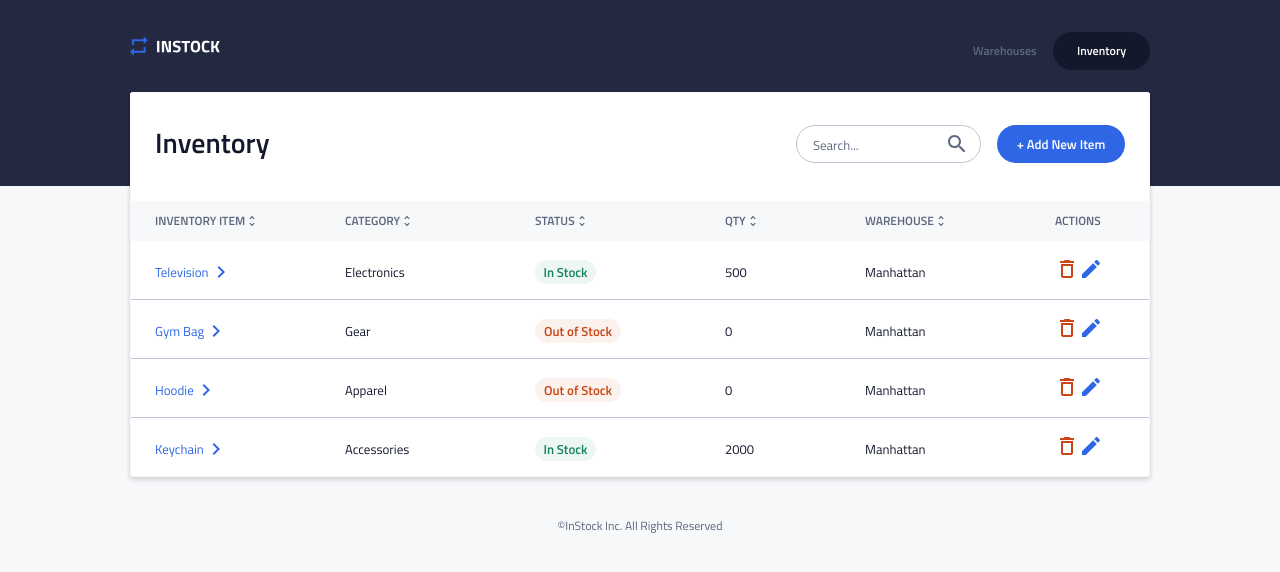
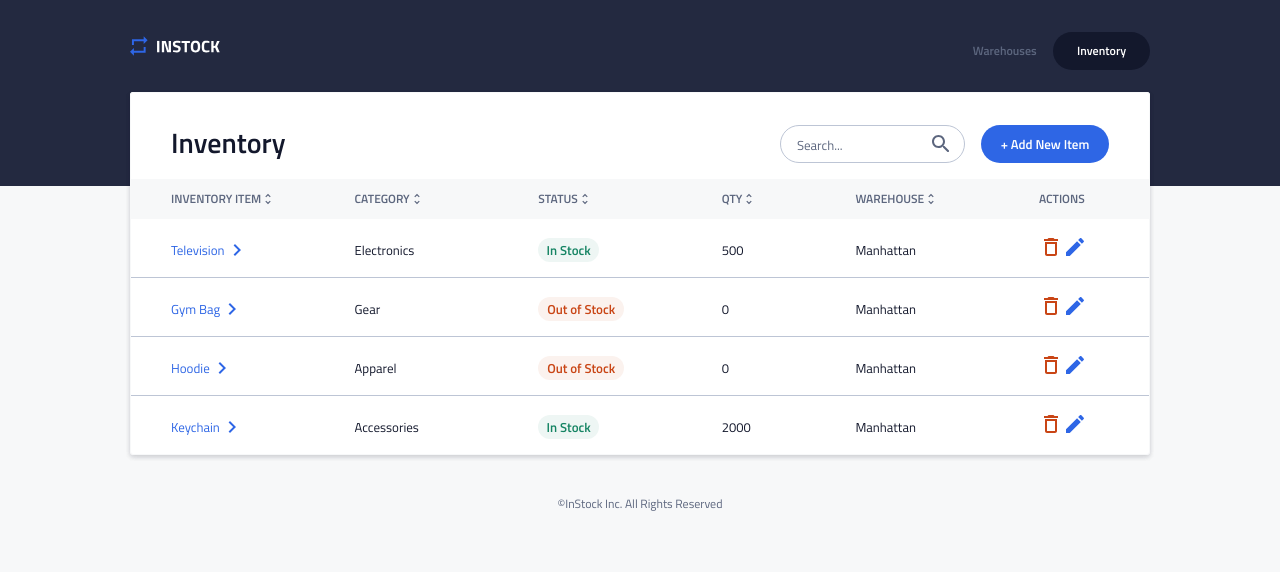
Before and after one commit to oikantik/team-two-instock, a React (Create React App) app in the folder client/: page /inventory in a window 1280 px wide. Shown: the top 572 px of the page. Built offline with nearby package versions, Linux system fonts and the light colour scheme.

Commit message:
revision complete, fixed bugs

```diff
--- a/client/src/components/InventoryDetails/InventoryDetails.scss
+++ b/client/src/components/InventoryDetails/InventoryDetails.scss
@@ -26,24 +26,12 @@
         @include tablet {
             border-top: none;
             height: 58px;
-            // .inventory-details__main:nth-child(n+2) {
-            //     width: 100px;
-            // }
-            // .inventory-details__main:last-child {
-            //     width: 60px;
-            // }
-            // .inventory-details__main:nth-of-type(1) { order: 1; }
-            // .inventory-details__main:nth-of-type(3) { order: 2; }
-            // .inventory-details__main:nth-of-type(2) { order: 3; }
-            // .inventory-details__main:nth-of-type(4) { order: 4; }
-            // .inventory-details__main:nth-of-type(5) { order: 6; }
-            // .inventory-details__main:nth-of-type(6) { order: 6; }
         }
-    //     @include desktop {
-    //         .inventory-details__main:nth-child(n+2) {
-    //             width: 80px;
-    //         }
-    //     }
+        @include desktop {
+            padding-left: 2.5rem;
+            padding-right: 2.5rem;
+        }
+
     }
 
     &__head {
--- a/client/src/pages/Inventory/Inventory.scss
+++ b/client/src/pages/Inventory/Inventory.scss
@@ -49,11 +49,11 @@
         @include tablet {
             flex-direction: row;
             justify-content: space-between;
-            padding-bottom: 22px;
+            padding-bottom: 0px;
         }
-        // @include desktop {
-        //     padding: 2rem 2.5rem;
-        // }
+        @include desktop {
+            padding: 0 2.5rem 0 2.5rem;
+        }
     }
 
 
@@ -138,6 +138,11 @@
             background-color: color(page-bg);
         }
 
+        @include desktop{
+            padding-left: 2.5rem;
+            padding-right: 2.5rem;
+        }
+
 
     &__headings {
         text-transform: uppercase;
```
